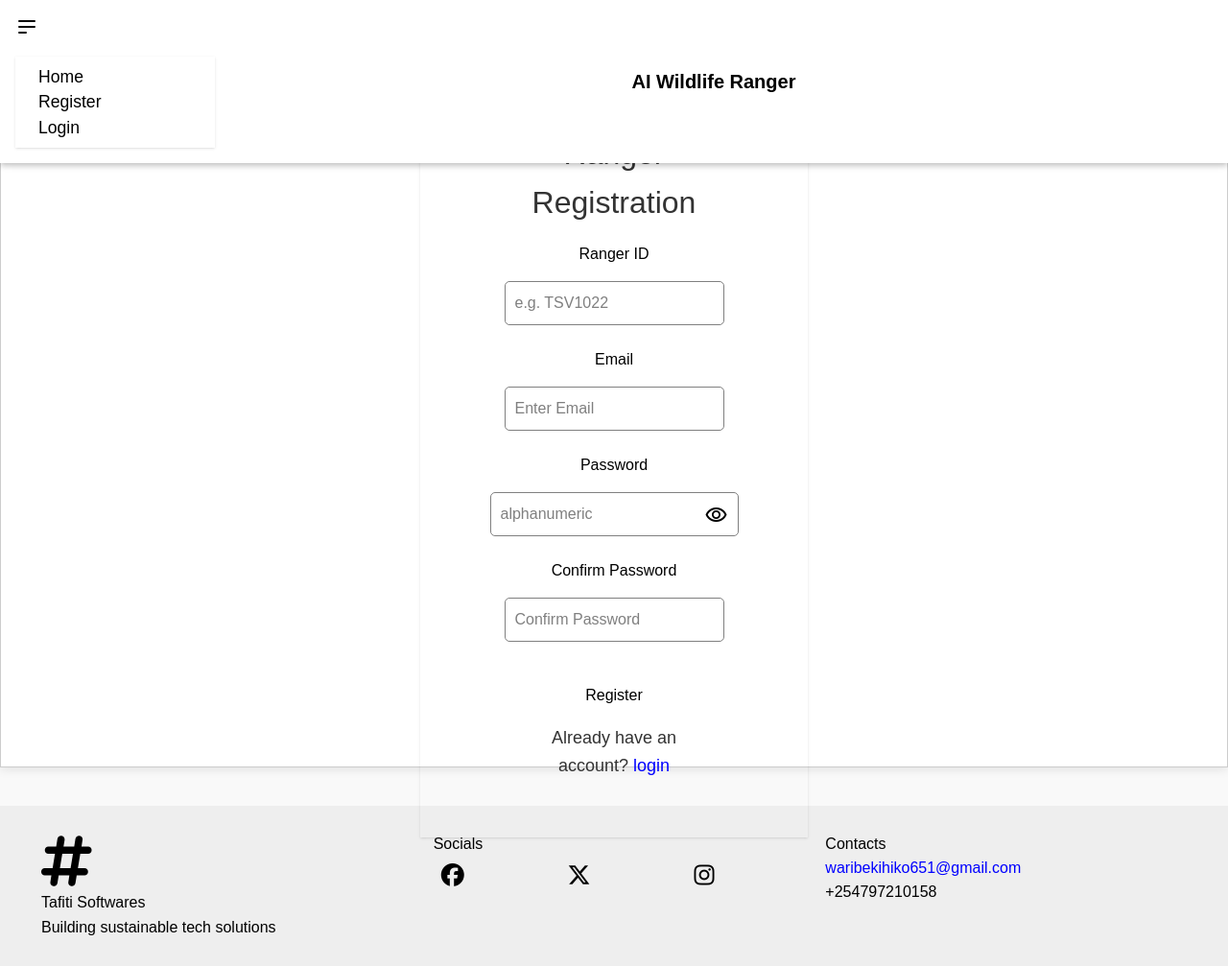
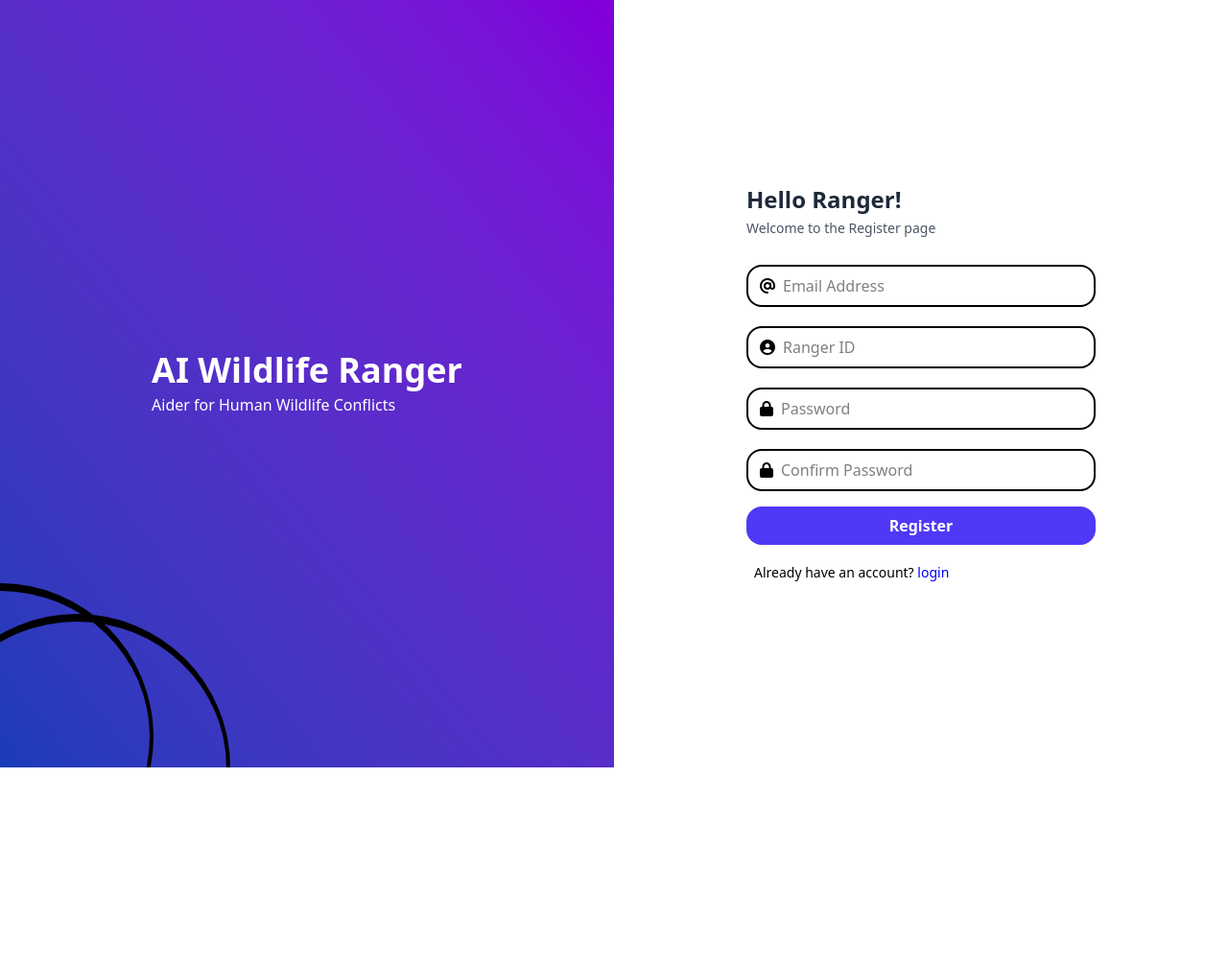
Before and after one commit to Samboja651/AI_WILDLIFE_RANGER, a Flask app: page /register in a window 1280 px wide. Shown: the whole page at 96% size. After the commit the page ends 800 px from the top, so only its background shows below. Run offline with Flask 3, Linux system fonts and the light colour scheme; some libraries are stand-ins or nearby versions.

Commit message:
modified login and register pages

```diff
--- a/templates/login.html
+++ b/templates/login.html
@@ -1,42 +1,51 @@
 <!DOCTYPE html>
-{% extends "index.html" %}
+<html lang="en">
+<head>
+    <meta charset="UTF-8">
+    <meta name="viewport" content="width=device-width, initial-scale=1.0">
+    <title>Ranger Login</title>
+    <link href="https://cdn.jsdelivr.net/npm/daisyui@5" rel="stylesheet" type="text/css" />
+    <link href="https://cdn.jsdelivr.net/npm/daisyui@5/themes.css" rel="stylesheet" type="text/css" />
+    <script src="https://cdn.jsdelivr.net/npm/@tailwindcss/browser@4"></script>
+    <link rel="stylesheet" href="https://cdnjs.cloudflare.com/ajax/libs/font-awesome/6.7.2/css/all.min.css" integrity="sha512-Evv84Mr4kqVGRNSgIGL/F/aIDqQb7xQ2vcrdIwxfjThSH8CSR7PBEakCr51Ck+w+/U6swU2Im1vVX0SVk9ABhg==" crossorigin="anonymous" referrerpolicy="no-referrer" />
+</head>
+<body>
+    {% block container %}
+    <div class="h-screen md:flex">
+        <div
+            class="relative overflow-hidden md:flex w-1/2 bg-gradient-to-tr from-blue-800 to-purple-700 i justify-around items-center hidden">
+            <div>
+                <h1 class="text-white font-bold text-4xl font-sans">AI Wildlife Ranger</h1>
+                <p class="text-white mt-1">Aider for Human Wildlife Conflicts</p>
+            </div>
+            <div class="absolute -top-40 -right-0 w-80 h-80 border-4 rounded-full border-opacity-30 border-t-8"></div>
+		    <div class="absolute -top-20 -right-20 w-80 h-80 border-4 rounded-full border-opacity-30 border-t-8"></div>
 
-{% block container %}
-    <div class="container d-flex justify-content-center align-items-center vh-100" style="margin: 70px;">
-        <div class="card p-15 shadow">
-            <p class="text-center mb-6" style="font-size: 2em;">Ranger Login</p>
-            {% for message in get_flashed_messages() %}
-                <div class="flash" style="text-align: center; color: crimson;">{{ message }}</div>
-            {% endfor %}
-            <form method="post">
-                <div class="mb-3">
-                    <label for="rangerId" class="form-label">Ranger ID</label>
-                    <input type="text" name="rangerId" id="rangerId" minlength="5" maxlength="8" class="form-control w-100 p-4 mb-3" placeholder="Enter Ranger ID" required>
+        </div>
+        <div class="flex md:w-1/2 justify-center py-10 items-center bg-white">
+            <form class="bg-white" method="post">
+                <h1 class="text-gray-800 font-bold text-2xl mb-1">Hello Ranger!</h1>
+                <p class="text-sm font-normal text-gray-600 mb-7">Welcome to the Login page</p>
+
+                {% for message in get_flashed_messages() %}
+                    <div class="flash mb-3" style="text-align: center; color: crimson;">{{ message }}</div>
+                {% endfor %}
+
+                <div class="flex items-center border-2 py-2 px-3 rounded-2xl mb-5">
+                    <i class="fa-solid fa-circle-user"></i>
+                    <input class="pl-2 w-80 outline-none border-none" type="text" name="rangerId" minlength="5" maxlength="8" placeholder="Ranger ID" required />
                 </div>
-                <div class="mb-3">
-                    <label for="password" class="form-label">Password</label>
-                    <div class="visibility-password">
-                        <input type="password" name="password" id="password" autocomplete="current-password" class="form-control w-100 p-4 mb-3" placeholder="Enter Password" minlength="8" maxlength="16" required>
-                        <span id="visibility-icon" class="material-symbols-outlined" onclick="togglePassword()">visibility</span>
-                    </div>
+
+                <div class="flex items-center border-2 py-2 px-3 rounded-2xl mb-5">
+                    <i class="fa-solid fa-lock"></i>
+                    <input class="pl-2 w-80 outline-none border-none" type="password" name="password" id="password" id="password" placeholder="Password" required />
                 </div>
-                <!-- <div class="mb-3">
-                    <label for="terms" class="form-label">Terms and Conditions</label>
-                    <textarea class="form-control" id="terms" rows="3" readonly>
 
-                    </textarea>
-                </div>
-                <div class="form-check mb-3">
-                    <input type="checkbox" id="agree" class="form-check-input" required>
-                    <label for="agree" class="form-check-label">I agree to the terms and conditions</label>
-                </div> -->
-                <button type="submit" class="btn btn-primary w-100 p-6 mb-3">Login</button>
-                <div>
-                    <p>Don't have an account?<a style="color: blue;" href="{{ url_for('register') }}"> register here</a></p>
-                </div>
+                <button type="submit" class="block w-full bg-indigo-600 mt-4 py-2 rounded-2xl text-white font-semibold mb-4">Login</button>
+                <span class="text-sm ml-2 cursor-pointer">Don't have an account?  <a href="{{ url_for('register') }}" style="color: blue;">register</a></span>
             </form>
         </div>
     </div>
-{% endblock %}
-{% block formField%}
-{% endblock%}
+    {% endblock %}
+</body>
+</html>
--- a/templates/register.html
+++ b/templates/register.html
@@ -1,41 +1,45 @@
-<!DOCTYPE html>
-{% extends "index.html" %}
+{% extends "login.html" %}
 
 {% block container %}
-    <div class="container d-flex justify-content-center align-items-center vh-100" style="margin-top: 70px;">
-        <div class="card p-15 shadow">
-            <p class="text-center" style="font-size: 2em;">Ranger Registration</p>
-            {% for message in get_flashed_messages() %}
-                <div class="flash" style="text-align: center; color: crimson;">{{ message }}</div>
-            {% endfor %}
-            <form method="post">
-                <div class="mb-3">
-                    <label for="rangerId" class="form-label">Ranger ID</label>
-                    <input type="text" name="rangerId" id="rangerId" minlength="5" maxlength="8" class="form-control w-100 p-4 mb-3" placeholder="e.g. TSV1022" required>
+    <div class="h-screen md:flex">
+        <div
+            class="relative overflow-hidden md:flex w-1/2 bg-gradient-to-tr from-blue-800 to-purple-700 i justify-around items-center hidden">
+            <div>
+                <h1 class="text-white font-bold text-4xl font-sans">AI Wildlife Ranger</h1>
+                <p class="text-white mt-1">Aider for Human Wildlife Conflicts</p>
+            </div>
+            <div class="absolute -bottom-32 -left-40 w-80 h-80 border-4 rounded-full border-opacity-30 border-t-8"></div>
+            <div class="absolute -bottom-40 -left-20 w-80 h-80 border-4 rounded-full border-opacity-30 border-t-8"></div>
+
+        </div>
+        <div class="flex md:w-1/2 justify-center py-10 items-center bg-white">
+            <form class="bg-white" method="post">
+                <h1 class="text-gray-800 font-bold text-2xl mb-1">Hello Ranger!</h1>
+                <p class="text-sm font-normal text-gray-600 mb-7">Welcome to the Register page</p>
+
+                {% for message in get_flashed_messages() %}
+                    <div class="flash mb-3" style="text-align: center; color: crimson;">{{ message }}</div>
+                {% endfor %}
+
+                <div class="flex items-center border-2 py-2 px-3 rounded-2xl mb-5">
+                    <i class="fa-solid fa-at"></i>
+                    <input class="pl-2 w-80 outline-none border-none" type="text" name="email" id="email" placeholder="Email Address" />
                 </div>
-                <div class="mb-3">
-                    <label for="email" class="form-label">Email</label>
-                    <input type="email" name="email" id="email" minlength="5" maxlength="50" class="form-control w-100 p-4 mb-3" placeholder="Enter Email" required>
+                <div class="flex items-center border-2 py-2 px-3 rounded-2xl mb-5">
+                    <i class="fa-solid fa-circle-user"></i>
+                    <input class="pl-2 w-80 outline-none border-none" type="text" name="rangerId" placeholder="Ranger ID" />
                 </div>
-                <div class="mb-3">
-                    <label for="password" class="form-label">Password</label>
-                    <div class="visibility-password">
-                        <input type="password" name="password" id="password" autocomplete="new-password" class="form-control w-100 p-4 mb-3" placeholder="alphanumeric" minlength="8" maxlength="16" required>
-                        <span id="visibility-icon" class="material-symbols-outlined" onclick="togglePassword()">visibility</span>
-                    </div>
+                <div class="flex items-center border-2 py-2 px-3 rounded-2xl mb-5">
+                    <i class="fa-solid fa-lock"></i>
+                    <input class="pl-2 w-80 outline-none border-none" type="password" name="password" id="password" placeholder="Password" />
                 </div>
-                <div class="mb-3">
-                    <label for="confirmPassword" class="form-label">Confirm Password</label>
-                    <input type="password" name="confirmPassword" id="confirmPassword" class="form-control w-100 p-4 mb-3" placeholder="Confirm Password" minlength="8" maxlength="16" required>
+                <div class="flex items-center border-2 py-2 px-3 rounded-2xl">
+                    <i class="fa-solid fa-lock"></i>
+                    <input class="pl-2 w-80 outline-none border-none" type="password" name="confirmPassword" id="confirmPassword" placeholder="Confirm Password" />
                 </div>
-
-                <button type="submit" class="btn btn-success w-100 p-6">Register</button>
-                <div>
-                    <p>Already have an account?<a style="color: blue;" href="{{ url_for('login') }}"> login</a></p>
-                </div>
+                <button type="submit" class="block w-full bg-indigo-600 mt-4 py-2 rounded-2xl text-white font-semibold mb-4">Register</button>
+                <span class="text-sm ml-2 cursor-pointer">Already have an account?  <a href="{{ url_for('login') }}" style="color: blue;">login</a></span>
             </form>
         </div>
     </div>
 {% endblock %}
-{% block formField%}
-{% endblock%}
```
